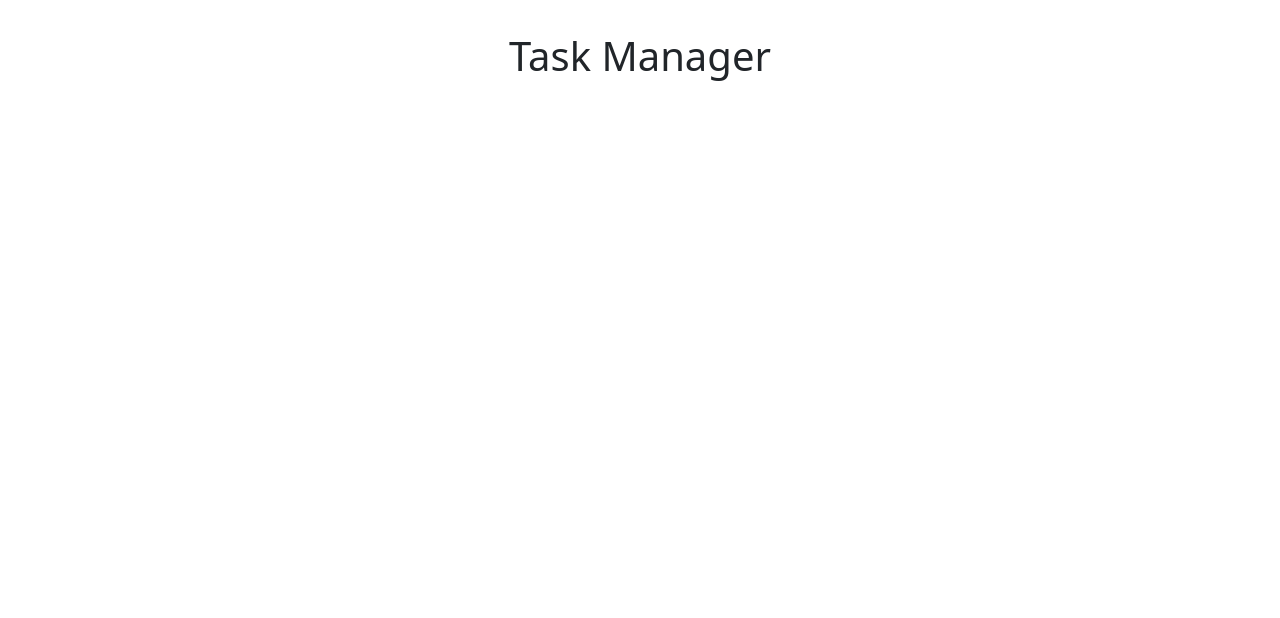
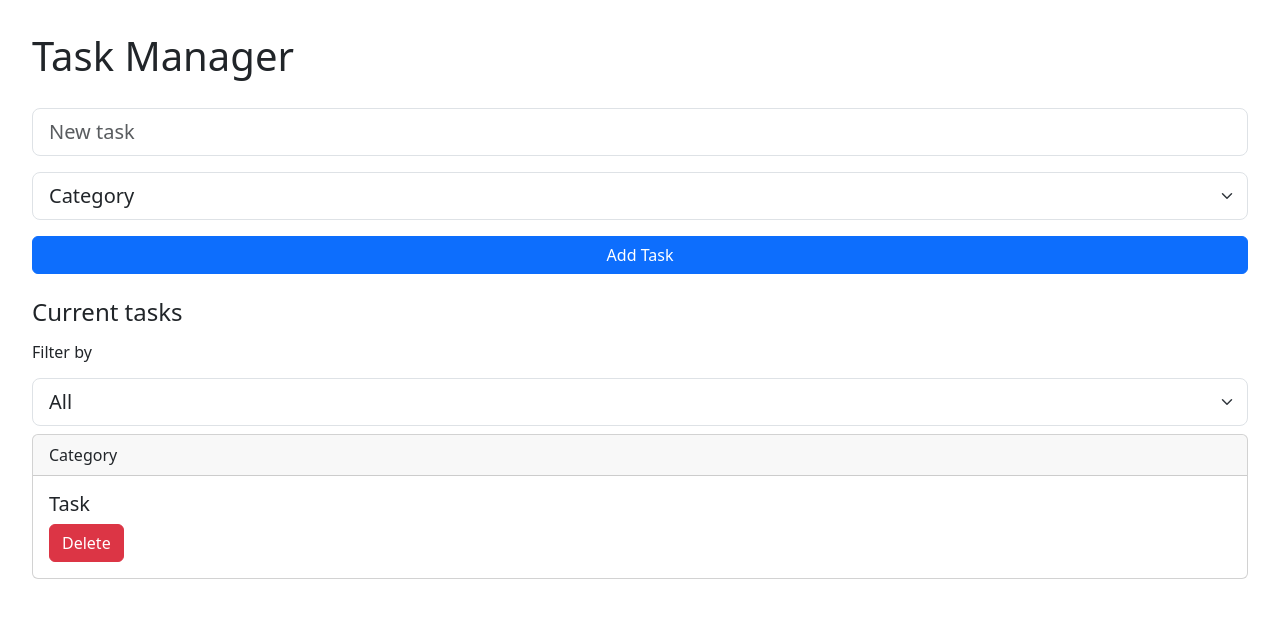
Before and after one commit to Weistin917/task-manager, a React (Create React App) app: page / in a window 1280 px wide. Shown: the top 618 px of the page. Built offline with nearby package versions, Linux system fonts and the light colour scheme.

Commit message:
3rd commit. Implemented the static version of the website. Basic structure done.

```diff
--- a/public/index.html
+++ b/public/index.html
@@ -20,7 +20,7 @@
       work correctly both with client-side routing and a non-root public URL.
       Learn how to configure a non-root public URL by running `npm run build`.
     -->
-	<title>React App</title>
+	<title>Task Manager</title>
 </head>
 
 <body>
--- a/src/App.css
+++ b/src/App.css
@@ -4,3 +4,7 @@
   padding: 2rem;
   text-align: center;
 }
+
+h6 {
+  text-align: left;
+}
--- a/src/App.js
+++ b/src/App.js
@@ -2,16 +2,20 @@ import "bootstrap/dist/css/bootstrap.min.css";
 import { useState } from "react";
 import "./App.css";
 import { Stack } from "react-bootstrap";
+import Adder from "./components/Adder";
+import Viewer from "./components/Viewer";
 
 export default function App() {
+  const categories = ["Personal", "Work", "Studies", "Family"];
+
   return (
     <>
-      <div className="App">
+      <div className="App" style={{ textAlign: "left" }}>
         <h1>Task Manager</h1>
       </div>
       <Stack gap={2}>
-        {/* Task adder */
-        /* Task viewer */}
+        <Adder categories={categories} />
+        <Viewer categories={categories} />
       </Stack>
     </>
   );
--- a/src/components/Adder.js
+++ b/src/components/Adder.js
@@ -1,18 +1,43 @@
 import "bootstrap/dist/css/bootstrap.min.css";
-import { Form } from "react-bootstrap";
+import { Form, Button } from "react-bootstrap";
 
-function TaskForm() {}
+function TaskForm() {
+  return <Form.Control size="lg" type="text" placeholder="New task" />;
+}
 
-function CatSelect() {}
+function CatSelect({ categories }) {
+  return (
+    <Form.Select size="lg" color="#c9c9c9">
+      <option value={0}>Category</option>
+      {categories.map((cat) => (
+        <option value={1}>{cat}</option>
+      ))}
+    </Form.Select>
+  );
+}
 
-function TaskBtn() {}
+function TaskBtn() {
+  return (
+    <div className="d-grid gap-2">
+      <Button variant="primary" type="button">
+        Add Task
+      </Button>
+    </div>
+  );
+}
 
-export default function Adder() {
+export default function Adder({ categories }) {
   return (
-    <Form>
-      {/* New task */
-      /* Select category */
-      /* Add task button */}
+    <Form style={{ paddingTop: 20 }}>
+      <Form.Group className="mb-3">
+        <TaskForm />
+      </Form.Group>
+      <Form.Group className="mb-3">
+        <CatSelect categories={categories} />
+      </Form.Group>
+      <Form.Group className="mb-3">
+        <TaskBtn />
+      </Form.Group>
     </Form>
   );
 }
--- a/src/components/Viewer.js
+++ b/src/components/Viewer.js
@@ -1,12 +1,38 @@
 import "bootstrap/dist/css/bootstrap.min.css";
+import { Form, Card, Button } from "react-bootstrap";
 
-function CatFilter() {}
+function CatFilter({ categories }) {
+  return (
+    <Form.Select size="lg" color="#c9c9c9">
+      <option value={0}>All</option>
+      {categories.map((cat, i) => (
+        <option value={i + 1}>{cat}</option>
+      ))}
+    </Form.Select>
+  );
+}
 
-function TaskObj() {}
+function TaskObj() {
+  return (
+    <Card style={{ textAlign: "left" }}>
+      <Card.Header>Category</Card.Header>
+      <Card.Body>
+        <Card.Title>Task</Card.Title>
+        <Button variant="danger">Delete</Button>
+      </Card.Body>
+    </Card>
+  );
+}
 
-export default function Viewer() {
-  return {
-    /* Category filter (Select) */
-    /* List of tasks */
-  };
+export default function Viewer({ categories }) {
+  return (
+    <>
+      <div className="h4" style={{ textAlign: "left" }}>
+        Current tasks
+      </div>
+      <h6>Filter by</h6>
+      <CatFilter categories={categories} />
+      <TaskObj />
+    </>
+  );
 }
```
